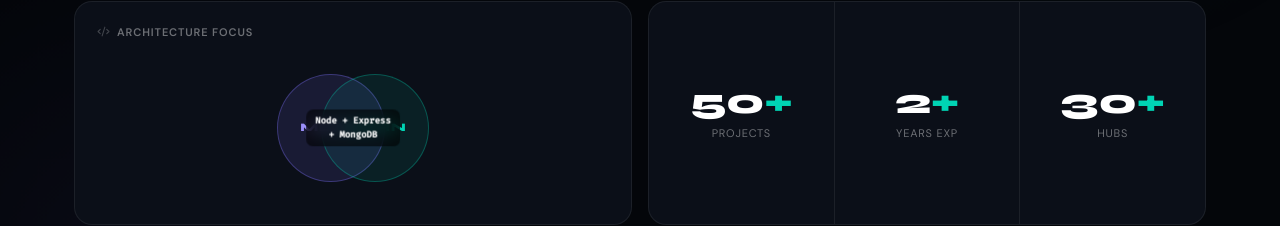
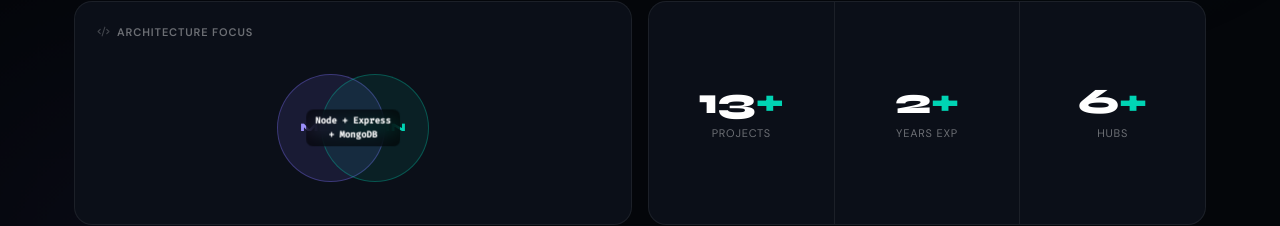
Before and after one commit to DWRSH/portfolio, a React (Vite) app in the folder frontend/: page / in a window 1280 px wide. Shown: the part 468-694 px from the top of the page. Built offline with nearby package versions, Linux system fonts and the light colour scheme.

Commit message:
Update HomePage.jsx

```diff
--- a/frontend/src/pages/HomePage.jsx
+++ b/frontend/src/pages/HomePage.jsx
@@ -191,7 +191,7 @@ const TECH = [
 
 const SOCIALS = [
   {icon:'🐙', name:'GitHub',   handle:'@DWRSH',  href:'https://github.com/DWRSH'},
-  {icon:'💼', name:'LinkedIn', handle:'Darsh',    href:'#'},
+  {icon:'💼', name:'LinkedIn', handle:'Darsh',    href:'https://www.linkedin.com/in/darshprajapati15'},
   {icon:'𝕏',  name:'Twitter',  handle:'@dwrsh_',  href:'#'},
 ];
 
@@ -239,7 +239,7 @@ export default function HomePage() {
                 bridging heavy-duty backends with pixel-perfect frontends.
               </p>
               <div className="hero-btns">
-                <a href="#" className="hbtn hbtn-primary">Download CV <Download size={17}/></a>
+                <a href="/Darsh_resume.pdf" className="hbtn hbtn-primary">Download CV <Download size={17}/></a>
                 <Link to="/projects" className="hbtn hbtn-sec">Explore Work <ArrowRight size={17}/></Link>
               </div>
             </div>
@@ -260,9 +260,9 @@ export default function HomePage() {
 
             <div className="card c2" style={{padding: 0}}>
               <div className="stats-row">
-                <div className="stat-box"><div className="stat-num">50<span>+</span></div><div className="stat-lbl">Projects</div></div>
+                <div className="stat-box"><div className="stat-num">13<span>+</span></div><div className="stat-lbl">Projects</div></div>
                 <div className="stat-box"><div className="stat-num">2<span>+</span></div><div className="stat-lbl">Years Exp</div></div>
-                <div className="stat-box"><div className="stat-num">30<span>+</span></div><div className="stat-lbl">Hubs</div></div>
+                <div className="stat-box"><div className="stat-num">6<span>+</span></div><div className="stat-lbl">Hubs</div></div>
               </div>
             </div>
 
@@ -341,7 +341,7 @@ export default function HomePage() {
               <p className="blog-title">Is MERN Stack Dead?</p>
               <p className="blog-desc" style={{marginBottom: '10px'}}>An honest story of visiting 30+ software hubs to find real opportunities.</p>
               <div className="blog-meta">
-                <a href="#" className="read-pill">Read <ArrowRight size={11}/></a>
+                <a href="/blog" className="read-pill">Read <ArrowRight size={11}/></a>
               </div>
             </div>
 
@@ -349,7 +349,7 @@ export default function HomePage() {
               <div className="lbl" style={{padding: '16px 16px 0'}}><MapPin size={13}/>Location</div>
               <div className="map-wrap" style={{minHeight: '100%'}}>
                 <iframe
-                  src="https://maps.google.com/maps?q=Gujarat,India&t=k&z=7&ie=UTF8&iwloc=&output=embed"
+                  src="https://share.google/t1IN1qG1Xwg1tzytM"
                   allowFullScreen="" loading="lazy" referrerPolicy="no-referrer-when-downgrade" title="Map"
                 />
               </div>
@@ -359,7 +359,7 @@ export default function HomePage() {
               <p style={{fontFamily: 'Syne', fontSize: 'clamp(22px, 3vw, 28px)', fontWeight: 800, color: '#fff', lineHeight: 1.2, marginBottom: '12px'}}>
                 Let's build <span style={{color: 'var(--teal)'}}>something great.</span>
               </p>
-              <a href="mailto:darsh@example.com" className="cta-btn"><Mail size={15}/> Get in Touch</a>
+              <a href="mailto:contact@darshprajapati.dev" className="cta-btn"><Mail size={15}/> Get in Touch</a>
             </div>
 
           </div>{/* /bento */}
```
